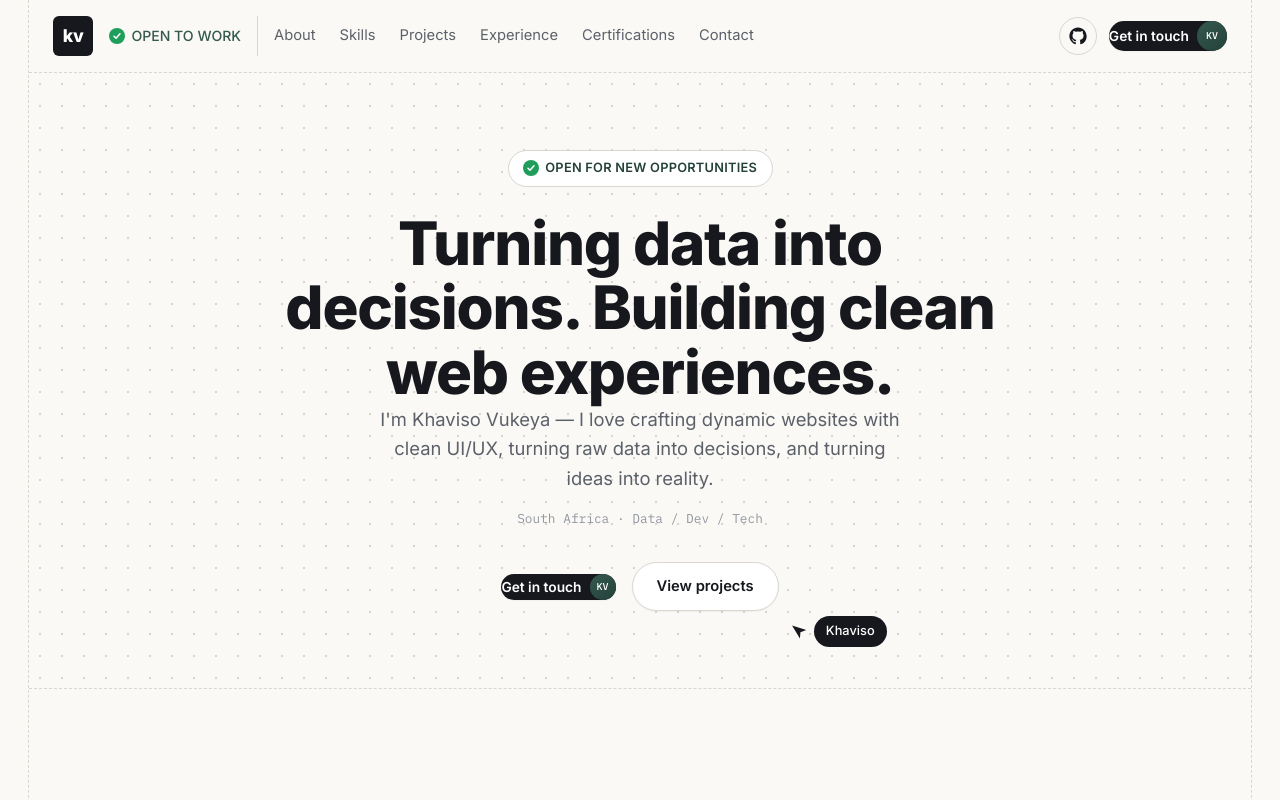
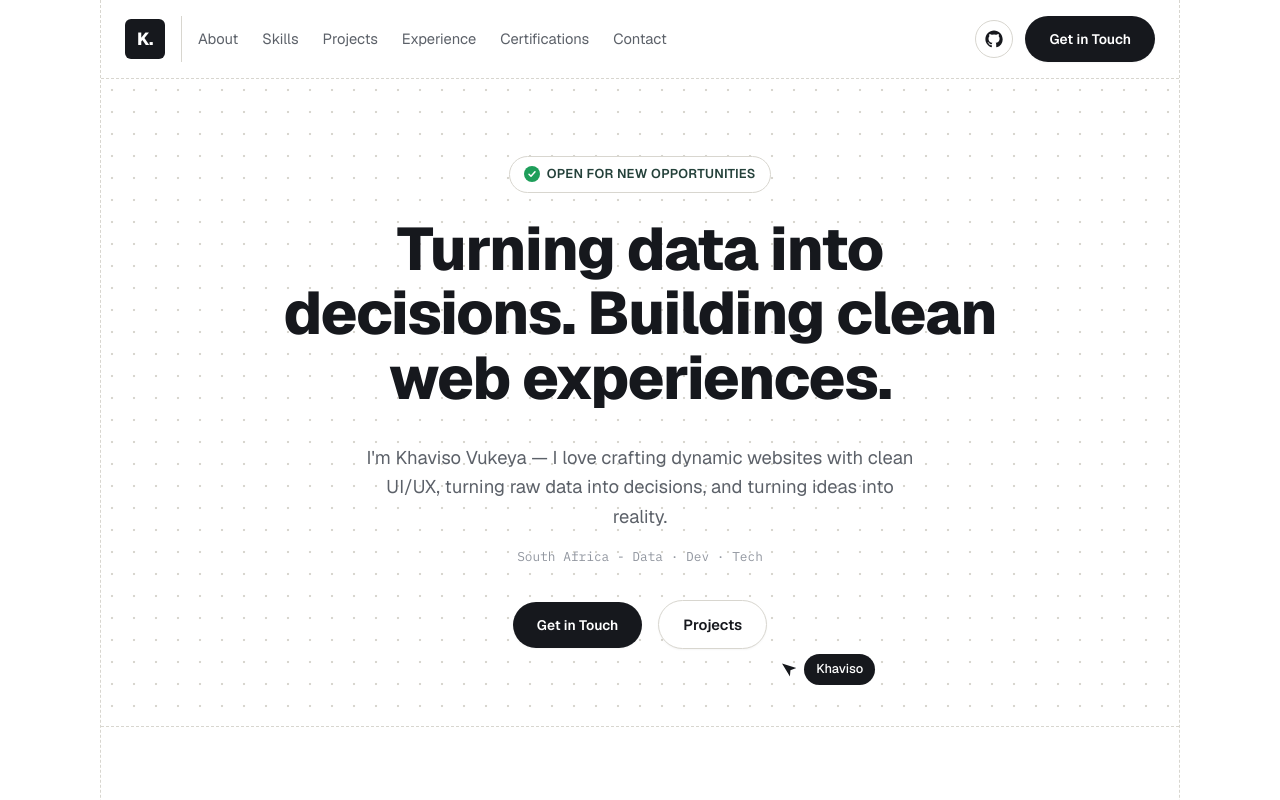
Before and after one commit to Khaviso01/khaviso-vukeya-portfolio, a React (Vite) app: page / in a window 1280 px wide. Shown: the top 800 px of the page. Built offline with nearby package versions, Linux system fonts and the light colour scheme.

Commit message:
Maximised width, and improved background color to white

```diff
--- a/index.html
+++ b/index.html
@@ -10,7 +10,7 @@
       href="https://fonts.googleapis.com/css2?family=Inter:wght@400;500;600;700;800;900&family=IBM+Plex+Mono:wght@400;500&display=swap"
       rel="stylesheet"
     />
-    <title>Khaviso Vukeya — Data Analyst & Developer</title>
+    <title>Khaviso Vukeya | Software Developer. Data Analyst</title>
   </head>
   <body>
     <div id="root"></div>
--- a/src/components/About.tsx
+++ b/src/components/About.tsx
@@ -8,7 +8,7 @@ function About() {
           <div>
             <span className="eyebrow">About</span>
             <h2 className="section-title">
-              A web developer and data analyst who cares about impactful
+              A Software Developer and Data Analyst who cares about impactful
               solutions.
             </h2>
           </div>
--- a/src/components/Hero.tsx
+++ b/src/components/Hero.tsx
@@ -40,7 +40,7 @@ function Hero() {
         <p className="hero-intro">{profile.intro}</p>
 
         <p className="hero-meta">
-          {profile.location} · {profile.focus}
+          {profile.location} - {profile.focus}
         </p>
 
         <div className="hero-actions">
@@ -49,15 +49,14 @@ function Hero() {
             className="btn-avatar"
             onClick={(e) => handleAnchorClick(e, "#contact")}
           >
-            Get in touch
-            <span className="avatar">{profile.initials.toUpperCase()}</span>
+            Get in Touch
           </a>
           <a
             href="#projects"
             className="btn btn-ghost"
             onClick={(e) => handleAnchorClick(e, "#projects")}
           >
-            View projects
+            Projects
           </a>
 
           <span className="cursor-tag">
--- a/src/components/Navbar.tsx
+++ b/src/components/Navbar.tsx
@@ -1,21 +1,6 @@
 import { useState } from "react";
 import { navLinks, profile } from "../data/portfolio";
 import { handleAnchorClick } from "../lib/scroll";
-
-function CheckIcon() {
-  return (
-    <svg width="16" height="16" viewBox="0 0 16 16" fill="none" aria-hidden="true">
-      <circle cx="8" cy="8" r="8" fill="#1e9e5a" />
-      <path
-        d="M5 8.2L7 10.2L11 5.8"
-        stroke="white"
-        strokeWidth="1.5"
-        strokeLinecap="round"
-        strokeLinejoin="round"
-      />
-    </svg>
-  );
-}
 
 function GithubIcon() {
   return (
@@ -40,10 +25,6 @@ function Navbar() {
           {profile.initials}
         </a>
 
-        <span className="nav-status">
-          <CheckIcon />
-          <span>{profile.status.toUpperCase()}</span>
-        </span>
 
         <span className="nav-divider" />
 
@@ -75,8 +56,7 @@ function Navbar() {
             href="#contact"
             onClick={(e) => handleAnchorClick(e, "#contact")}
           >
-            <span className="nav-cta-label">Get in touch</span>
-            <span className="avatar">{profile.initials.toUpperCase()}</span>
+            <span className="nav-cta-label">Get in Touch</span>
           </a>
 
           <button
--- a/src/data/portfolio.ts
+++ b/src/data/portfolio.ts
@@ -1,9 +1,9 @@
 export const profile = {
   name: "Khaviso Vukeya",
-  initials: "kv",
+  initials: "K.",
   role: "Data Analyst & Developer",
   location: "South Africa",
-  focus: "Data / Dev / Tech",
+  focus: "Data · Dev · Tech",
   status: "Open to work",
   tagline: "Turning data, design, and technology into meaningful solutions.",
   intro:
--- a/src/index.css
+++ b/src/index.css
@@ -1,8 +1,7 @@
-/* ---------------------------------------------------------------
-   Design tokens
---------------------------------------------------------------- */
+@import url('https://fonts.googleapis.com/css2?family=Geist:ital,wght@0,100..900;1,100..900&display=swap');
+
 :root {
-  --bg: #faf9f6;
+  --bg: #ffffff;
   --surface: #ffffff;
   --ink: #16181d;
   --ink-soft: #5c6169;
@@ -21,8 +20,8 @@
   --shadow-sm: 0 1px 2px rgba(22, 24, 29, 0.04);
   --shadow-md: 0 8px 20px rgba(22, 24, 29, 0.1);
 
-  --font-display: "Inter", -apple-system, BlinkMacSystemFont, "Segoe UI", sans-serif;
-  --font-body: "Inter", -apple-system, BlinkMacSystemFont, "Segoe UI", sans-serif;
+  --font-display: "Geist", -apple-system, BlinkMacSystemFont, "Segoe UI", sans-serif;
+  --font-body: "Geist", -apple-system, BlinkMacSystemFont, "Segoe UI", sans-serif;
   --font-mono: "IBM Plex Mono", "SFMono-Regular", Menlo, monospace;
 
   --max-width: 1120px;
@@ -189,7 +188,7 @@ button {
 .frame {
   position: relative;
   min-height: 100vh;
-  margin: 0 clamp(10px, 2.4vw, 28px);
+  margin: 0 clamp(100px, 2.4vw, 28px);
   border-left: 1px dashed var(--line-strong);
   border-right: 1px dashed var(--line-strong);
 }
@@ -209,7 +208,7 @@ button {
   position: sticky;
   top: 0;
   z-index: 40;
-  background: rgba(250, 249, 246, 0.9);
+  background: var(--bg);
   backdrop-filter: blur(10px);
   border-bottom: 1px dashed var(--line-strong);
 }
@@ -416,7 +415,7 @@ button {
   gap: var(--space-2);
   background: var(--ink);
   color: #fff;
-  padding: 0.4rem 0.4rem 0.4rem var(--space-5);
+  padding: var(--space-3) var(--space-6);
   border-radius: 999px;
   font-size: 0.86rem;
   font-weight: 600;
@@ -491,7 +490,8 @@ button {
 }
 
 .hero-intro {
-  margin-top: var(--space-5);
+  margin-bottom: var(--space-5);
+  margin-top: var(--space-8);
   font-size: clamp(1rem, 0.94rem + 0.3vw, 1.15rem);
   color: var(--ink-soft);
   max-width: 46ch;
```
